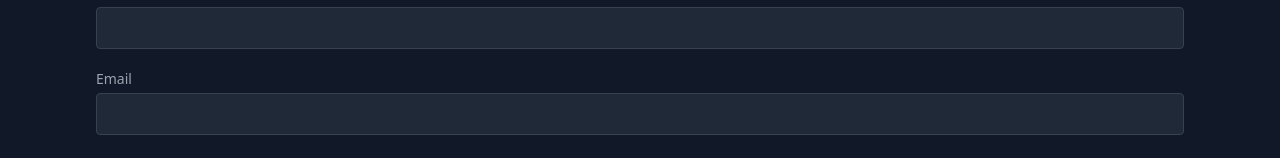
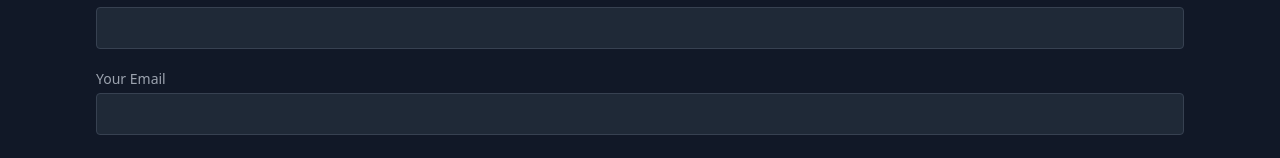
Before and after one commit to NikoIcardo/my-portfolio, a React (Create React App) app: page / in a window 1280 px wide. Shown: the part 2025-2183 px from the top of the page. Built offline with nearby package versions, Linux system fonts and the light colour scheme.

Commit message:
Debugging Netlify Form

```diff
--- a/src/components/Contact.js
+++ b/src/components/Contact.js
@@ -51,7 +51,7 @@ const Contact = () => {
           </div>
           <div className="relative mb-4">
             <label htmlFor="email" className="leading-7 text-sm text-gray-400">
-              Email
+              Your Email
             </label>
             <input
               type="email"
```
